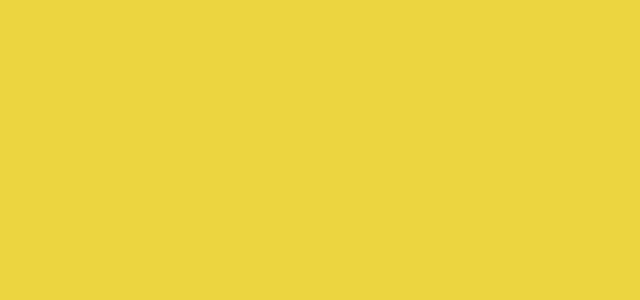
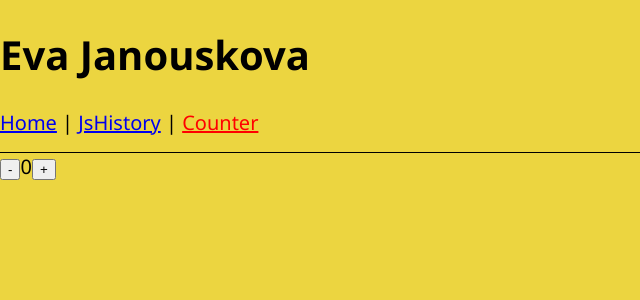
Before and after one commit to ElaJahoda/janouskova-ita-2022, a React (Create React App) app: page /counter in a window 1280 px wide. Before the commit this address had no page. Shown: the top 300 px of the page, without its empty margins (0-640 px from the left). Built offline with nearby package versions, Linux system fonts and the light colour scheme.

Commit message:
created counter

```diff
--- a/src/App.tsx
+++ b/src/App.tsx
@@ -34,6 +34,16 @@ export default function App() {
           JsHistory
         </NavLink>{' '}
         |{' '}
+        <NavLink
+          style={({ isActive }) => {
+            return {
+              color: isActive ? 'red' : '',
+            }
+          }}
+          to='/counter'
+        >
+          Counter
+        </NavLink>
       </nav>
       <Outlet />
     </div>
--- /dev/null
+++ b/src/Counter/Counter.tsx
@@ -0,0 +1,20 @@
+import React, { useState } from 'react'
+
+function Counter() {
+  const [count, setCount] = useState(0)
+
+  function decrementCount() {
+    setCount(prevCount => prevCount - 1)
+  }
+  function incrementCount() {
+    setCount(prevCount => prevCount + 1)
+  }
+  return (
+    <>
+      <button onClick={decrementCount}>-</button>
+      <span>{count}</span>
+      <button onClick={incrementCount}>+</button>
+    </>
+  )
+}
+export default Counter
--- a/src/index.tsx
+++ b/src/index.tsx
@@ -1,5 +1,6 @@
 import { BrowserRouter, Route, Routes } from 'react-router-dom'
 import App from './App'
+import Counter from './Counter/Counter'
 import Home from './HomePage'
 import JsHistory from './JS-history/JsHistory'
 import React from 'react'
@@ -14,6 +15,7 @@ root.render(
         <Route path='/' element={<App />}>
           <Route path='/' element={<Home />} />
           <Route path='jshistory' element={<JsHistory />} />
+          <Route path='counter' element={<Counter />} />
         </Route>
       </Routes>
     </BrowserRouter>
```
